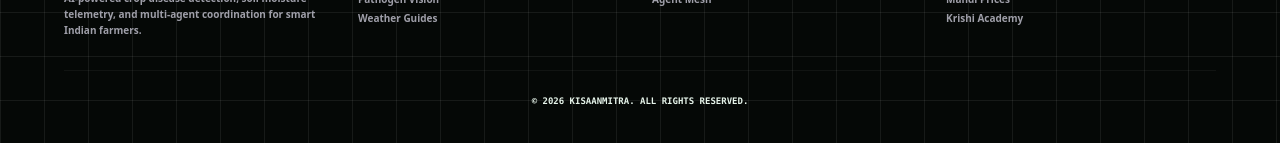
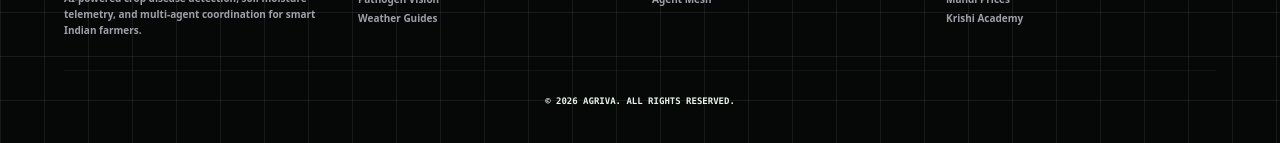
Before and after one commit to im-shlok/Vyntrix, a Next.js app in the folder frontend/: page / in a window 1280 px wide. Shown: the part 3332-3475 px from the top of the page. Built offline with nearby package versions, Linux system fonts and the light colour scheme.

Commit message:
change name

```diff
--- a/frontend/src/app/community/page.tsx
+++ b/frontend/src/app/community/page.tsx
@@ -575,7 +575,7 @@ export default function CommunityPage() {
         </span>
       </div>
       <div className="flex items-center gap-3">
-        <span>© 2026 KISAANMITRA // LIVE_COMMUNITY_CONSOLE</span>
+        <span>© 2026 AGRIVA // LIVE_COMMUNITY_CONSOLE</span>
       </div>
     </footer>
 
--- a/frontend/src/app/page.tsx
+++ b/frontend/src/app/page.tsx
@@ -130,7 +130,7 @@ export default function LandingPage() {
       meshSubtitle: "Multi-Agent Coordination Mesh",
       meshDesc: "Agriva deploys a compiled state graph of LangGraph agents to compute action advisories dynamically based on soil metrics and sensor logs. Hover over any outer agent node on the constellation circle to inspect tools and roles.",
       bpTitle: "Interactive Schematic Blueprint",
-      bpTag: "KISAANMITRA SYSTEM ARCHITECTURE",
+      bpTag: "AGRIVA SYSTEM ARCHITECTURE",
       bpClose: "Acknowledge Blueprint",
       stage1Title: "Unstructured Inputs",
       stage1Desc: "Ingests raw farmer inputs: regional voice notes, YOLO leaf disease scans, and IoT moisture indices.",
@@ -1255,7 +1255,7 @@ export default function LandingPage() {
           </div>
 
           <div className="text-center text-[9px] text-zinc-650 font-bold py-6 border-t border-white/5 mt-8 font-mono select-none">
-            © 2026 KISAANMITRA. ALL RIGHTS RESERVED.
+            © 2026 AGRIVA. ALL RIGHTS RESERVED.
           </div>
         </section>
 
```
Also changed, not shown: 1 other file (tests, documents, lock files or other folders).
